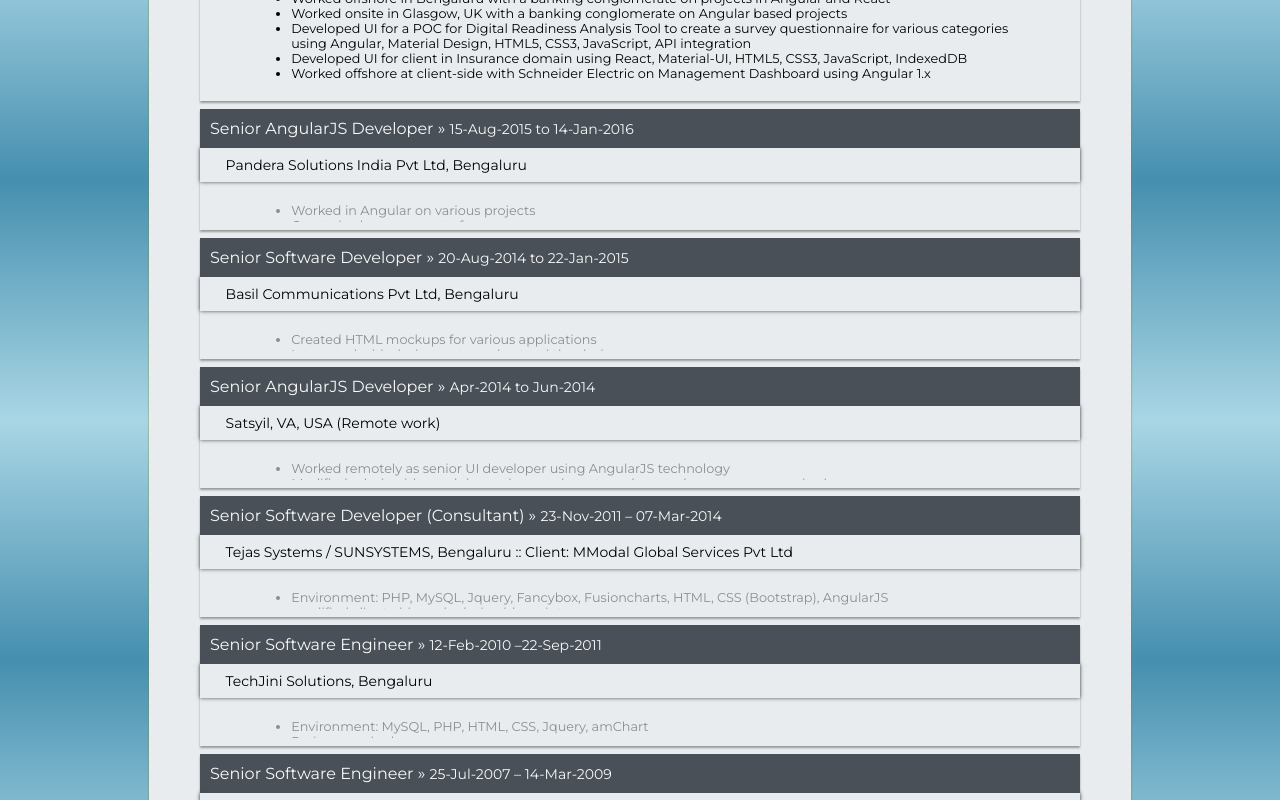
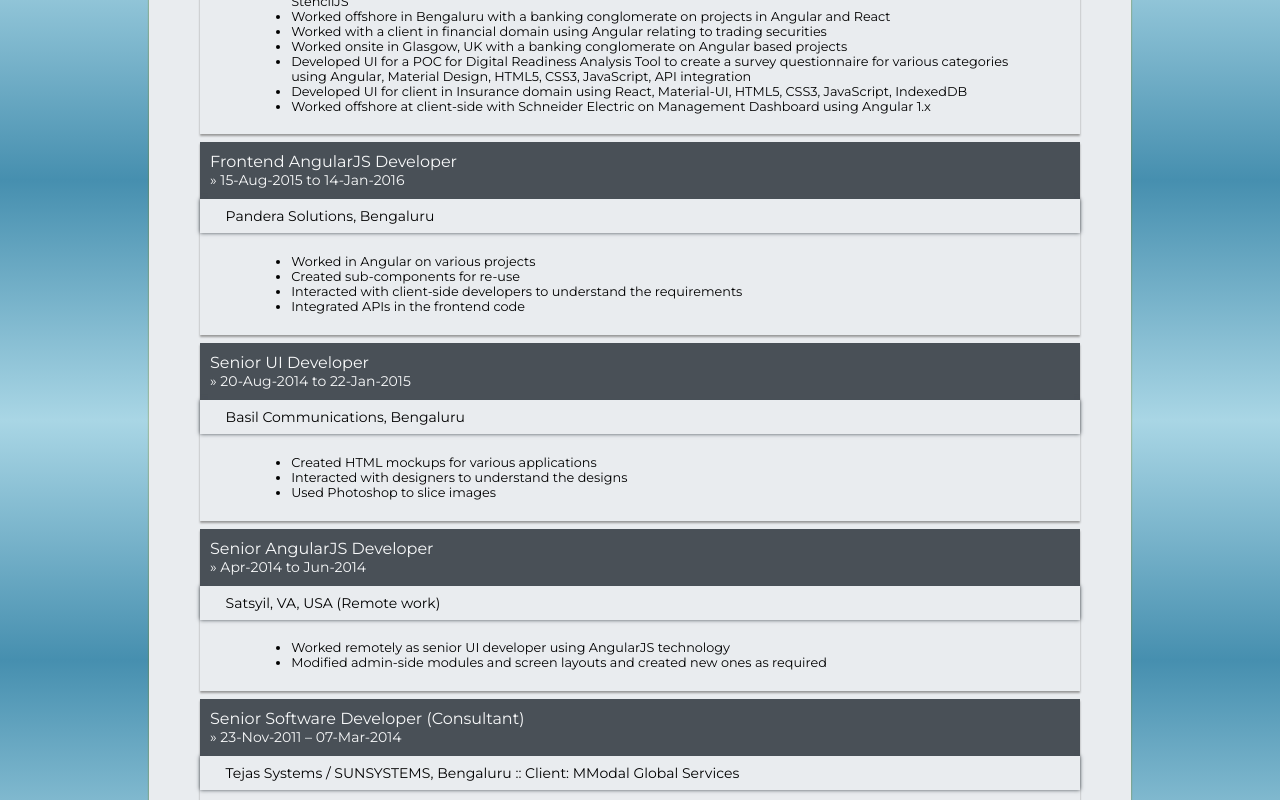
Before and after one commit to srikantgudi/srikantgudi.github.io, a Svelte app: page / in a window 1280 px wide. Shown: the part 1260-2060 px from the top of the page. Built offline with nearby package versions, Linux system fonts and the light colour scheme; a web font is replaced by a local one.

Commit message:
Modified layout and styles.

```diff
--- a/src/Skills.svelte
+++ b/src/Skills.svelte
@@ -24,7 +24,7 @@
     padding: 1vh 2vw;
     font-size: 16px;
     font-family: Montserrat;
-    border-radius: 30px 0 4px 4px;
+    border-radius: 10px 0 4px 4px;
   }
   .skillname {
     font-family: Montserrat;
--- a/src/WorkHistory.svelte
+++ b/src/WorkHistory.svelte
@@ -1,103 +1,5 @@
 <script>
-  import {mainOpt} from './store';
-  import Panel from './Panel.svelte';
-
-  let expList = [
-    {
-      header: {
-        dates: '16-Jun-2016 to present',
-        jobTitle: 'Project Lead - System',
-        org: 'Mphasis, Bengaluru',
-      },
-      content: [
-        'Currently working as Lead frontend developer with Schneider Electric using Svelte. Created web components using StencilJS',
-        'Worked offshore in Bengaluru with a banking conglomerate on  projects in Angular and React',
-        'Worked onsite in Glasgow, UK with a banking conglomerate on Angular based projects',
-        'Developed UI for a POC for Digital Readiness Analysis Tool to create a survey questionnaire for various categories using Angular, Material Design, HTML5, CSS3, JavaScript, API integration',
-        'Developed UI for client in Insurance domain using React, Material-UI, HTML5, CSS3, JavaScript, IndexedDB',
-        'Worked offshore at client-side with Schneider Electric on Management Dashboard using Angular 1.x',
-      ],
-    },
-    {
-      header: {
-        dates: '15-Aug-2015 to 14-Jan-2016',
-        jobTitle: 'Senior AngularJS Developer',
-        org: 'Pandera Solutions India Pvt Ltd, Bengaluru',
-      },
-      content: [
-        'Worked in Angular on various projects',
-        'Created sub-components for re-use',
-        'Interacted with client-side developers to understand the requirements',
-        'Integrated APIs in the frontend code',
-      ],
-    },
-    {
-      header: {
-        dates: '20-Aug-2014 to 22-Jan-2015',
-        jobTitle: 'Senior Software Developer',
-        org: 'Basil Communications Pvt Ltd, Bengaluru',
-      },
-      content: [
-        'Created HTML mockups for various applications',
-        'Interacted with designers to understand the designs',
-        'Used Photoshop to slice images',
-      ],
-    },
-    {
-      header: {
-        dates: 'Apr-2014 to Jun-2014',
-        jobTitle: 'Senior AngularJS Developer',
-        org: 'Satsyil, VA, USA (Remote work)',
-      },
-      content: [
-        'Worked remotely as senior UI developer using AngularJS technology',
-        'Modified admin-side modules and screen layouts and created new ones as required',
-      ],
-    },
-    {
-      header: {
-        dates: '23-Nov-2011 – 07-Mar-2014',
-        jobTitle: 'Senior Software Developer (Consultant)',
-        org:
-          'Tejas Systems / SUNSYSTEMS, Bengaluru :: Client: MModal Global Services Pvt Ltd',
-      },
-      content: [
-        'Environment: PHP, MySQL, Jquery, Fancybox, Fusioncharts, HTML, CSS (Bootstrap), AngularJS',
-        'modified client-side and admin-side scripts',
-        'created animated presentation of iPad application using Jquery and Jquery-cycle',
-        'created presentation of mobile application in Powerpoint',
-        'created UI for password management using AngularJS',
-      ],
-    },
-    {
-      header: {
-        dates: '12-Feb-2010 –22-Sep-2011',
-        jobTitle: 'Senior Software Engineer',
-        org: 'TechJini Solutions, Bengaluru',
-      },
-      content: [
-        'Environment: MySQL, PHP, HTML, CSS, Jquery, amChart',
-        'Projects worked on:',
-        'Coupons System (MySql, PHP, HTML, CSS, Jquery, HighCharts)',
-        'eLearning System (PHP [Symfony], MySql, HTML, CSS, Jquery, amCharts): Developed Quiz module. Developed reports including one using amCharts',
-        'Contest based application (PHP [Symfony], MySql, HTML, CSS, Jquery)',
-      ],
-    },
-    {
-      header: {
-        dates: '25-Jul-2007 – 14-Mar-2009',
-        jobTitle: 'Senior Software Engineer',
-        org: 'TLI Software, Bengaluru',
-      },
-      content: [
-        'Environment:​ PHP, MySQL, HTML, CSS, Javascript, Jquery',
-        'Worked​ as Full-time resource (3 months on-site and 3 months offsite), with Computer Methods I​nternational Corp, Toronto, Canada (www.cmic.ca), on JasperReports',
-        'Developed web applications independently as per client requirements using PHP, MySql',
-      ],
-    },
-  ];
-  let curExpIdx = 0;
-  $: curExp = expList[curExpIdx];
+  import {data} from './data/data';
 </script>
 
 <style>
@@ -127,13 +29,6 @@
     margin: 1vh 4vw;
     font-family: Montserrat;
     font-size: 1vw;
-    height: 4vh;
-    opacity: 0.4;
-    overflow-y: hidden;
-  }
-  .details.show {
-    height: auto;
-    opacity: 1;
   }
   .exp:hover {
     box-shadow: 0 0 10px #666666;
@@ -141,10 +36,6 @@
     transition: all 1s;
     background-color: lightcyan;
     border-radius: 30px;
-  }
-  .exp:hover > .job-title {
-    border-radius: 30px 30px 0 0;
-    padding-left: 2vw;
   }
   @media screen and (max-width: 639px) {
     .details {
@@ -155,15 +46,16 @@
 
 <div class="resume-section">
   <div class="sectiontitle">WORK EXPERIENCE</div>
-  {#each expList as exp, idx}
-    <div class="exp" on:click={() => {curExpIdx = idx}}>
+  {#each data.exp as exp, idx}
+    <div class="exp">
       <div class="job-title">
-        {exp.header.jobTitle} &raquo; <span class="exp-period">{exp.header.dates}</span>
+        {exp.jobTitle}
+        <div class="exp-period">&raquo; {exp.dates}</div>
       </div>
       <div class="org-name">
-        {exp.header.org}
+        {exp.org}
       </div>
-      <div class="details" class:show={curExpIdx === idx}>
+      <div class="details">
         <ul>
           {#each exp.content as text}
             <li>{text}</li>
--- a/src/data/data.js
+++ b/src/data/data.js
@@ -38,7 +38,7 @@
 			dates: '16-Jun-2016 to present',
 			jobTitle: 'Project Lead - System',
 			org: 'Mphasis, Bengaluru',
-			technology: 'Angular, React, NodeJS, MySQL, Svelte, Stencil, HTML5, JavaScript, CSS3',
+			technology: 'Angular, React, Svelte, Stencil, VueJS, NodeJS, MySQL, HTML5, JavaScript, CSS3',
 			content: [
 				'Currently working as Lead frontend developer with Schneider Electric using Svelte. Created web components using StencilJS',
 				'Worked offshore in Bengaluru with a banking conglomerate on projects in Angular and React',
```
